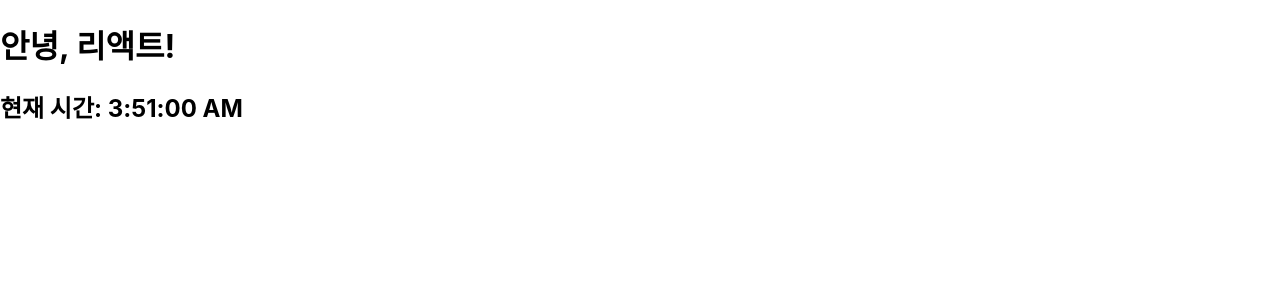
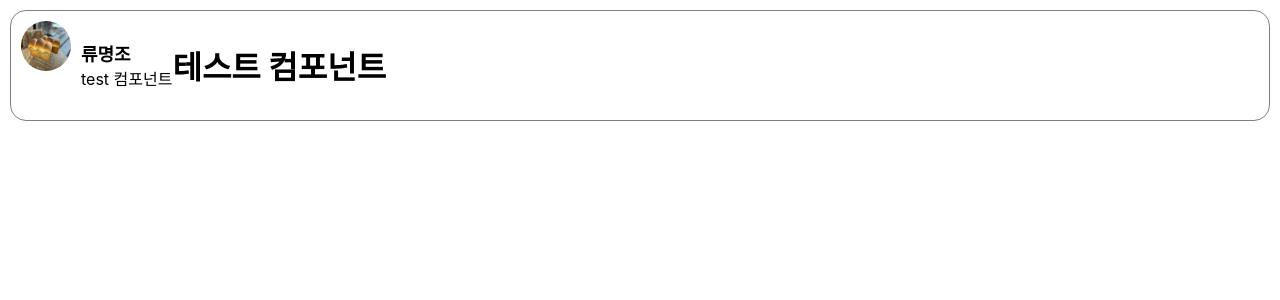
Before and after one commit to Ryumyuong/K0201_React_Test, a React (Create React App) app in the folder class-exam/: page / in a window 1280 px wide. Shown: the top 300 px of the page. Built offline with nearby package versions, Linux system fonts and the light colour scheme.

Commit message:
20230526 6교시

```diff
--- /dev/null
+++ b/class-exam/src/ch4_exam/MyTest1.jsx
@@ -0,0 +1,47 @@
+// import React from 'react';
+// import PropTypes from 'prop-types';
+
+// const MyTest1 = ({ name, number, children }) => {
+//   return (
+//     <div>
+//       이름은 : {name}입니다.
+//       <br />
+//       children 값 : {children}
+//       <br />
+//       종아하는 숫자 : {number}
+//     </div>
+//   );
+// };
+
+// MyTest1.defaultProps = {
+//   name: '기본이름',
+// };
+
+// MyTest1.defaultProps = {
+//   name: PropTypes.string,
+//   number: PropTypes.number.isRequired,
+// };
+
+// export default MyTest1;
+import React, { Component } from 'react';
+import PropTypes from 'prop-types';
+
+class MyTest1 extends Component {
+  static defaultProps = {
+    name: '기본이름',
+  };
+  render() {
+    const { name, number, children } = this.props;
+    return (
+      <div>
+        이름은 : {name}입니다.
+        <br />
+        children 값 : {children}
+        <br />
+        종아하는 숫자 : {number}
+      </div>
+    );
+  }
+}
+
+export default MyTest1;
--- /dev/null
+++ b/class-exam/src/ch4_exam/Tick.jsx
@@ -0,0 +1,12 @@
+import React from 'react';
+import WeekendSchedule from './WeekendSchedule';
+
+const Tick = (props) => {
+  return (
+    <div>
+      <h1>현재 시간 : {new Date().toLocaleTimeString()}</h1>
+    </div>
+  );
+};
+
+export default Tick;
--- /dev/null
+++ b/class-exam/src/ch4_exam/WeekendSchedule.jsx
@@ -0,0 +1,13 @@
+import React from 'react';
+
+const WeekendSchedule = (props) => {
+  return (
+    <div>
+      <h1>주말 일정 계획</h1>
+      <h2>{`토요일 일정 : ${props.sat}`}</h2>
+      <h2>{`일요일 일정 : ${props.sun}`}</h2>
+    </div>
+  );
+};
+
+export default WeekendSchedule;
--- /dev/null
+++ b/class-exam/src/ch5/Comment.jsx
@@ -0,0 +1,51 @@
+import React from 'react';
+import logo from './bread2.jpg';
+
+const styles = {
+  wrapper: {
+    margin: 10,
+    padding: 10,
+    display: 'flex',
+    flexDirection: 'row',
+    border: '1px solid grey',
+    borderRadius: 16,
+  },
+  imageContainer: {},
+  image: {
+    width: 50,
+    height: 50,
+    borderRadius: 25,
+  },
+  contentContainer: {
+    marginLeft: 10,
+    display: 'flex',
+    flexDirection: 'column',
+    justifyContent: 'center',
+  },
+  nameText: {
+    color: 'black',
+    fontSize: 18,
+    fontWeight: 'bold',
+  },
+  commentText: {
+    color: 'black',
+    fontSize: 18,
+  },
+};
+
+const Comment = (props) => {
+  return (
+    <div style={styles.wrapper}>
+      <div style={styles.imageContainer}>
+        <img src={logo} style={styles.image} alt="로컬사진" />
+      </div>
+      <div style={styles.contentContainer}>
+        <span style={styles.nameText}>{props.name}</span>
+        <span style={styles.CommentText}>{props.comment}</span>
+      </div>
+      <h1>테스트 컴포넌트</h1>
+    </div>
+  );
+};
+
+export default Comment;
--- /dev/null
+++ b/class-exam/src/ch5/CommentList.jsx
@@ -0,0 +1,12 @@
+import React from 'react';
+import Comment from './Comment';
+
+const CommentList = (props) => {
+  return (
+    <div>
+      <Comment name="류명조" comment="test 컴포넌트" />
+    </div>
+  );
+};
+
+export default CommentList;
--- a/class-exam/src/index.js
+++ b/class-exam/src/index.js
@@ -4,17 +4,32 @@ import './index.css';
 import App from './App';
 import reportWebVitals from './reportWebVitals';
 import ConfirmDialog from './ch4/ConfirmDialog';
-import Tick from './ch4/Tick';
+import Tick from './ch4_exam/Tick';
+import WeekendSchedule from './ch4_exam/WeekendSchedule';
+import MyTest1 from './ch4_exam/MyTest1';
+import CommentList from './ch5/CommentList';
+
+ReactDOM.render(
+  <React.StrictMode>
+    <CommentList/>
+  </React.StrictMode>,
+  document.getElementById('root')
+);
 
 // setInterval(콜백함수, 시간(ms)) -> 특정 시간마다 첫번째 매개변수에서 정의한 함수가 실행
-setInterval( () => {
-  ReactDOM.render(
-    <React.StrictMode>
-    <Tick />
-  </React.StrictMode>,
-  document.getElementById('root')
-  );
-}, 1000);
+// setInterval( () => {
+//   ReactDOM.render(
+//     <React.StrictMode>
+//       {/* <Tick />
+//       <WeekendSchedule sat="잠자기" sun="쉬기" /> */}
+//       {/* <MyTest1 number={7} >
+//         children 영역입니다.
+//       </MyTest1> */}
+//       <Co
+//     </React.StrictMode>,
+//   document.getElementById('root')
+//   );
+// }, 1000);
 
 
 
```
Also changed, not shown: class-exam/src/ch5/bread2.jpg (added).
